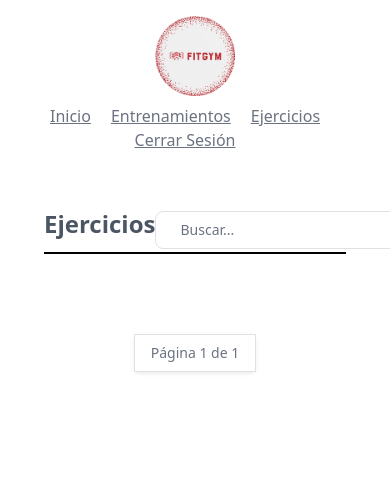
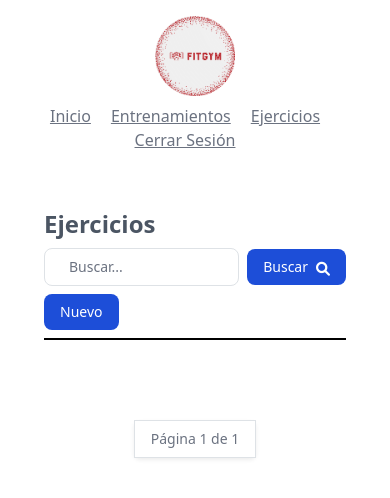
Before and after one commit to davicapo24/FitGym, a Django app: page /ejercicios in a window 390 px wide; the page is wider, and only the part inside the window is pictured. Shown: the top 498 px of that part. Run offline with Django 5.2, Linux system fonts and the light colour scheme; the visitor is signed in with stand-in values (Sample User, id 1); data that the repository does not hold is empty; some libraries are stand-ins or nearby versions.

Commit message:
Adds some media queries, fix some styles and do more tests

```diff
--- a/FitGym/templates/ejercicios/form.html
+++ b/FitGym/templates/ejercicios/form.html
@@ -1,7 +1,7 @@
 <form enctype="multipart/form-data" method="post">
   {% csrf_token %}
   {% for campo in formulario %}
-    <div class="mb-3">
+    <div class="mb-3 sm:px-0 px-4">
       <label for="" class="form-label">{{ campo.label }}: </label>
       {% if campo.field.widget.input_type == 'file' and campo.value %}
       <br>
@@ -22,10 +22,8 @@
     <input
       name=""
       id=""
-      class="btn btn-success"
+      class="btn btn-success sm:px-0 mt-4 mx-4"
       type="submit"
       value="Enviar información"
     />
-
-
 </form>
--- a/FitGym/templates/entrenamientos/apuntados.html
+++ b/FitGym/templates/entrenamientos/apuntados.html
@@ -52,7 +52,7 @@
           </svg>
         </a>
         <a href="{% url 'desapuntarse_entrenamiento' entrenamiento.id %}"
-           class="inline-flex items-center px-3 py-2 text-sm font-medium text-center text-white bg-red-700 rounded-lg hover:bg-red-800 focus:ring-4 focus:outline-none focus:ring-red-300 mb-2">
+           class="md:ms-1 no-underline mt-3 sm:mt-0 inline-flex items-center px-3 py-2 text-sm font-medium text-center text-white bg-red-700 rounded-lg hover:bg-red-800 focus:ring-4 focus:outline-none focus:ring-red-300 mb-2">
            Desapuntarse
         </a>
       </div>
--- a/FitGym/templates/entrenamientos/entrenamiento.html
+++ b/FitGym/templates/entrenamientos/entrenamiento.html
@@ -14,13 +14,13 @@
 
             <div>
               <a
-              class="inline-flex eliminar items-center px-3 py-2 text-sm font-medium text-center text-white  bg-red-700 rounded-lg hover:bg-red-800 focus:ring-4 focus:outline-none focus:ring-red-300 mb-2"
+              class="inline-flex no-underline eliminar items-center px-3 py-2 text-sm font-medium text-center text-white  bg-red-700 rounded-lg hover:bg-red-800 focus:ring-4 focus:outline-none focus:ring-red-300 mb-2"
               href="{% url 'eliminar_entrenamiento' entrenamiento.id %}"
               >
               Eliminar
               </a>
               <a
-                  class="inline-flex items-center px-3 py-2 text-sm font-medium text-center text-white bg-blue-700 rounded-lg hover:bg-blue-800 focus:ring-4 focus:outline-none focus:ring-blue-300 mb-2"
+                  class="inline-flex no-underline items-center px-3 py-2 text-sm font-medium text-center text-white bg-blue-700 rounded-lg hover:bg-blue-800 focus:ring-4 focus:outline-none focus:ring-blue-300 mb-2"
                   href="{% url 'editar_entrenamiento' entrenamiento.id %}"
               >
                   Editar
--- a/FitGym/templates/entrenamientos/form.html
+++ b/FitGym/templates/entrenamientos/form.html
@@ -1,7 +1,7 @@
 <form enctype="multipart/form-data" method="post">
   {% csrf_token %}
   {% for campo in formulario %}
-    <div class="mb-3">
+    <div class="mb-3 sm:px-0 mx-4">
       <label for="{{ campo.id_for_label }}" class="form-label">{{ campo.label }}: </label>
 
       {% if campo.field.widget.input_type == 'file' and campo.value %}
@@ -40,7 +40,7 @@
   <input
     name=""
     id=""
-    class="btn btn-success"
+    class="btn btn-success sm:px-0 mt-4 mx-4"
     type="submit"
     value="Enviar información"
   />
--- a/FitGym/templates/entrenamientos/index.html
+++ b/FitGym/templates/entrenamientos/index.html
@@ -2,15 +2,15 @@
 {%endblock %} {% block contenido %}
 
 {% if mostrar_ejercicios %}
-<div class="title border-b-2 flex justify-between border-black mx-8 my-8">
+<div class="title ejer border-b-2 flex justify-between border-black mx-8 my-8">
   <h1 class="text-2xl font-bold"> Ejercicios </h1>
-    <form method="GET" action="" class="flex items-center space-x-2">
+  <form method="GET" action="" class="flex mb-2 items-center space-x-2">
       <input
           type="text"
           name="q"
           value="{{ busqueda }}"
           placeholder="Buscar..."
-            class="px-4 py-2 border border-gray-300 rounded-lg focus:outline-none focus:ring-4 focus:ring-blue-300 text-sm font-medium text-gray-700 dark:bg-gray-800 dark:border-gray-700 dark:placeholder-gray-400 dark:text-white"
+          class="px-4 py-2 border ejerf border-gray-300 rounded-lg focus:outline-none focus:ring-4 focus:ring-blue-300 text-sm font-medium text-gray-700 dark:bg-gray-800 dark:border-gray-700 dark:placeholder-gray-400 dark:text-white"
       />
       <button
           type="submit"
@@ -21,7 +21,7 @@
   </form>
   {% if user.is_staff %}
   <a
-        class="inline-flex items-center px-3 py-2 text-sm font-medium text-center text-white bg-blue-700 rounded-lg hover:bg-blue-800 focus:ring-4 focus:outline-none focus:ring-blue-300 dark:bg-blue-600 dark:hover:bg-blue-700 dark:focus:ring-blue-800 mb-2"
+      class="inline-flex ejera no-underline items-center px-3 py-2 text-sm font-medium text-center text-white bg-blue-700 rounded-lg hover:bg-blue-800 focus:ring-4 focus:outline-none focus:ring-blue-300 dark:bg-blue-600 dark:hover:bg-blue-700 dark:focus:ring-blue-800 mb-2"
       href="{% url 'crear_ejercicio' %}"
       role="button"
   >
@@ -47,10 +47,10 @@
           </p>
           {% if user.is_staff %}
           <div class="mt-auto flex justify-between">
-              <a class="inline-flex items-center px-3 py-2 text-sm font-medium text-center text-white bg-blue-700 rounded-lg hover:bg-blue-800 focus:ring-4 focus:outline-none focus:ring-blue-300" href="{% url 'editar_ejercicio' ejercicio.id %}">
+              <a class="no-underline inline-flex items-center px-3 py-2 text-sm font-medium text-center text-white bg-blue-700 rounded-lg hover:bg-blue-800 focus:ring-4 focus:outline-none focus:ring-blue-300" href="{% url 'editar_ejercicio' ejercicio.id %}">
                   Editar
               </a>
-              <a class="inline-flex eliminar items-center px-3 py-2 text-sm font-medium text-center text-white bg-red-700 rounded-lg hover:bg-red-800 focus:ring-4 focus:outline-none focus:ring-red-300" href="{% url 'eliminar_ejercicio' ejercicio.id %}">
+              <a class="no-underline inline-flex eliminar items-center px-3 py-2 text-sm font-medium text-center text-white bg-red-700 rounded-lg hover:bg-red-800 focus:ring-4 focus:outline-none focus:ring-red-300" href="{% url 'eliminar_ejercicio' ejercicio.id %}">
                   Eliminar
               </a>
           </div>
@@ -92,15 +92,15 @@
 <br />
 
 {% else %}
-<div class="title border-b-2 flex justify-between border-black mx-8 my-8">
+<div class="title border-b-2 entr flex justify-between border-black mx-8 my-8">
   <h1 class="text-2xl font-bold"> Entrenamientos </h1>
-  <form method="GET" action="" class="flex items-center space-x-2">
+  <form method="GET" action="" class="flex mb-2 items-center space-x-2">
     <input
       type="text"
       name="q"
       value="{{ busqueda }}"
       placeholder="Buscar..."
-      class="px-4 py-2 border border-gray-300 rounded-lg focus:outline-none focus:ring-4 focus:ring-blue-300 text-sm font-medium text-gray-700 dark:bg-gray-800 dark:border-gray-700 dark:placeholder-gray-400 dark:text-white"
+      class="px-4 py-2 border entrf border-gray-300 rounded-lg focus:outline-none focus:ring-4 focus:ring-blue-300 text-sm font-medium text-gray-700 dark:bg-gray-800 dark:border-gray-700 dark:placeholder-gray-400 dark:text-white"
   />
   <button
       type="submit"
@@ -113,7 +113,7 @@
   <a
   name=""
   id=""
-  class="inline-flex items-center px-3 py-2 text-sm font-medium text-center text-white bg-blue-700 rounded-lg hover:bg-blue-800 focus:ring-4 focus:outline-none focus:ring-blue-300 dark:bg-blue-600 dark:hover:bg-blue-700 dark:focus:ring-blue-800 mb-2"
+  class="inline-flex no-underline entra items-center px-3 py-2 text-sm font-medium text-center text-white bg-blue-700 rounded-lg hover:bg-blue-800 focus:ring-4 focus:outline-none focus:ring-blue-300 dark:bg-blue-600 dark:hover:bg-blue-700 dark:focus:ring-blue-800 mb-2"
   href="{% url 'crear_entrenamiento' %}"
   role="button"
   >Nuevo</a
@@ -168,12 +168,12 @@
         {% if user.is_authenticated and not user.is_staff %}
     {% if entrenamiento in user.entrenamientos_apuntados.all %}
         <a href="{% url 'desapuntarse_entrenamiento' entrenamiento.id %}"
-           class="inline-flex items-center px-3 py-2 text-sm font-medium text-center text-white bg-red-700 rounded-lg hover:bg-red-800 focus:ring-4 focus:outline-none focus:ring-red-300 mb-2">
+           class="md:ms-1 no-underline mt-3 sm:mt-0 inline-flex items-center px-3 py-2 text-sm font-medium text-center text-white bg-red-700 rounded-lg hover:bg-red-800 focus:ring-4 focus:outline-none focus:ring-red-300 mb-2">
            Desapuntarse
         </a>
     {% else %}
         <a href="{% url 'apuntarse_entrenamiento' entrenamiento.id %}"
-           class="md:ms-2 sm:mt-3 inline-flex items-center px-3 py-2 text-sm font-medium text-center text-white bg-green-700 rounded-lg hover:bg-green-800 focus:ring-4 focus:outline-none focus:ring-green-300 mb-2">
+           class="md:ms-1 no-underline inline-flex items-center px-3 py-2 mt-3 sm:mt-0 text-sm font-medium text-center text-white bg-green-700 rounded-lg hover:bg-green-800 focus:ring-4 focus:outline-none focus:ring-green-300 mb-2">
            Apuntarse
         </a>
     {% endif %}
--- a/FitGym/templates/paginas/inicio.html
+++ b/FitGym/templates/paginas/inicio.html
@@ -13,12 +13,11 @@
         <hr class="my-2">
         <p class="lead">
             {% if not user.is_authenticated %}
-                <a class="btn btn-primary btn-lg" href="{% url 'registro' %}" role="button">Empezar</a>
+                <a class="btn btn-primary btn-lg" href="{% url 'inicio_sesion' %}" role="button">Empezar</a>
             {% else %}
                 <a class="btn btn-primary btn-lg" href="{% url 'entrenamientos' %}" role="button">Empezar</a>
             {% endif %}
     </div>
 </div>
 
-
 {% endblock %}
--- a/FitGym/templates/paginas/inicio_sesion.html
+++ b/FitGym/templates/paginas/inicio_sesion.html
@@ -30,7 +30,7 @@
                 {% csrf_token %}
                 <input
                     name="username"
-                    class="w-full px-8 py-4 rounded-lg font-medium bg-gray-100 border border-gray-200 placeholder-gray-5000 text-sm focus:outline-none focus:border-gray-400 focus:bg-white"
+                    class="w-full px-8 py-3 rounded-lg font-medium bg-gray-100 border border-gray-200 placeholder-gray-5000 text-sm focus:outline-none focus:border-gray-400 focus:bg-white"
                     type="text"
                     placeholder="Tu nombre de usuario"
                     value="{{ form.username.value|default_if_none:'' }}"
@@ -42,7 +42,7 @@
 
                 <input
                     name="password"
-                    class="w-full px-8 py-4 rounded-lg font-medium bg-gray-100 border border-gray-200 placeholder-gray-5000 text-sm focus:outline-none focus:border-gray-400 focus:bg-white mt-5"
+                    class="w-full px-8 py-3 rounded-lg font-medium bg-gray-100 border border-gray-200 placeholder-gray-5000 text-sm focus:outline-none focus:border-gray-400 focus:bg-white mt-5"
                     type="password"
                     placeholder="Contraseña"
                     required
@@ -51,7 +51,7 @@
                     <span class="text-red-500 text-xs mt-1 mb-2">{{ form.password.errors.0 }}</span>
                 {% endif %}
 
-                <button type="submit" class="mt-5 tracking-wide font-semibold bg-blue-500 text-white w-full py-4 rounded-lg hover:bg-blue-600 transition-all duration-300 ease-in-out flex items-center justify-center focus:shadow-outline focus:outline-none">
+                <button type="submit" class="mt-5 tracking-wide font-semibold bg-blue-500 text-white w-full py-3 rounded-lg hover:bg-blue-600 transition-all duration-300 ease-in-out flex items-center justify-center focus:shadow-outline focus:outline-none">
                     <svg class="w-6 h-6" fill="none" stroke="currentColor" stroke-width="2" stroke-linecap="round" stroke-linejoin="round">
                         <path d="M16 21v-2a4 4 0 00-4-4H5a4 4 0 00-4 4v2"></path>
                         <circle cx="8.5" cy="7" r="4"></circle>
--- a/theme/static/css/dist/styles.css
+++ b/theme/static/css/dist/styles.css
@@ -1652,3 +1652,39 @@ select {
     --tw-ring-color: rgb(30 64 175 / var(--tw-ring-opacity));
   }
 }
+
+@media (max-width: 640px) {
+  .ejer {
+      flex-direction: column;
+      align-items: flex-start;
+  }
+  .ejerf {
+      margin-bottom: 0;
+      width: 70%;
+  }
+
+  .ejera {
+      width: auto;
+      max-width: 200px;
+      padding-left: 1rem;
+      padding-right: 1rem;
+  }
+
+  .entr {
+    flex-direction: column;
+    align-items: flex-start;
+  }
+
+  .entrf {
+    margin-bottom: 0;
+    width: 70%;
+  }
+
+
+  .entra {
+    width: auto;
+    max-width: 200px;
+    padding-left: 1rem;
+    padding-right: 1rem;
+  }
+}
```
Also changed, not shown: FitGym/templates/paginas/registro.html (+5 -5 lines), imagenes_ejercicio/FacePull.png (deleted), imagenes_ejercicio/Pullsodwn_qpF0whc.jpg (added), 1 other file. Lines whose indentation alone changed are shown as unchanged.
